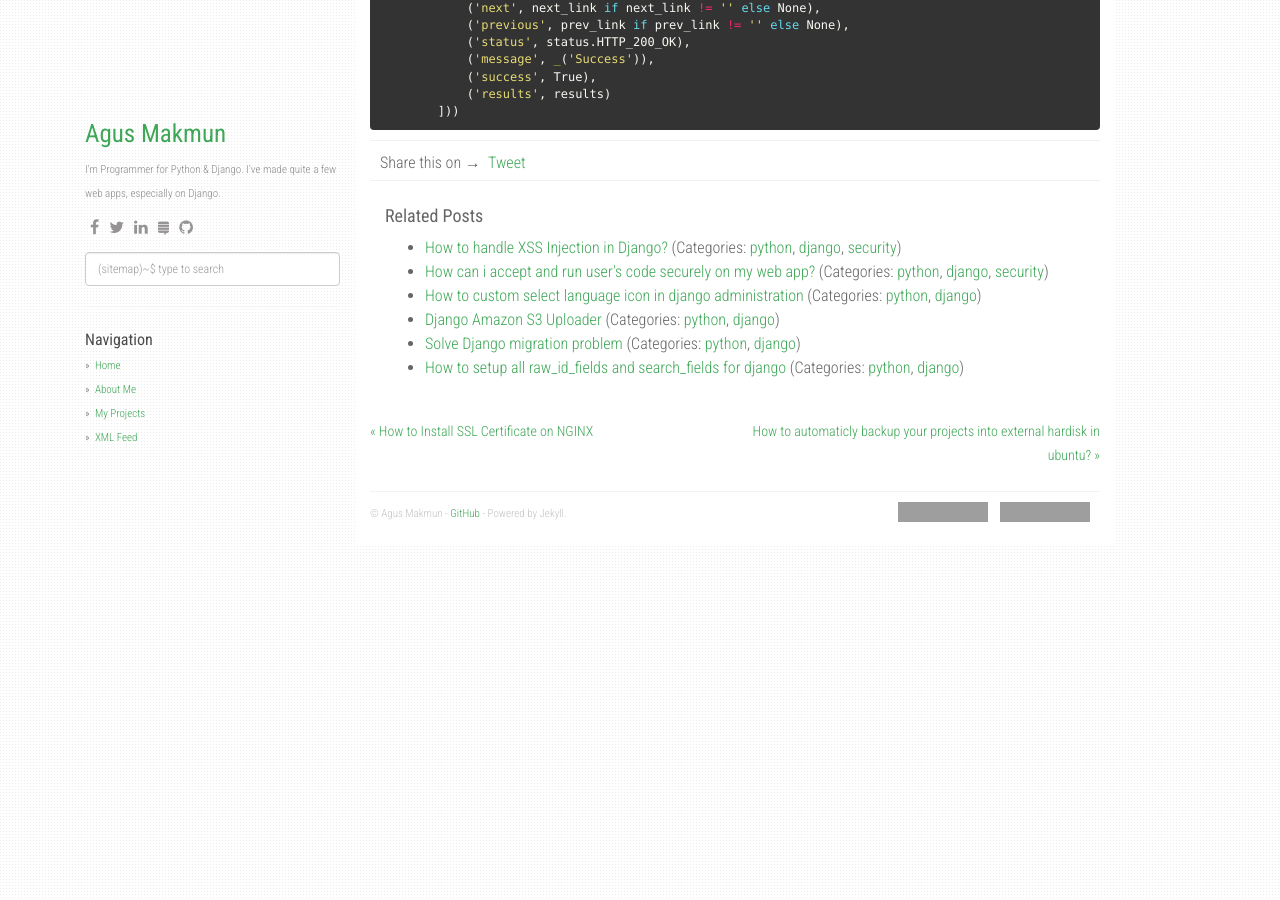
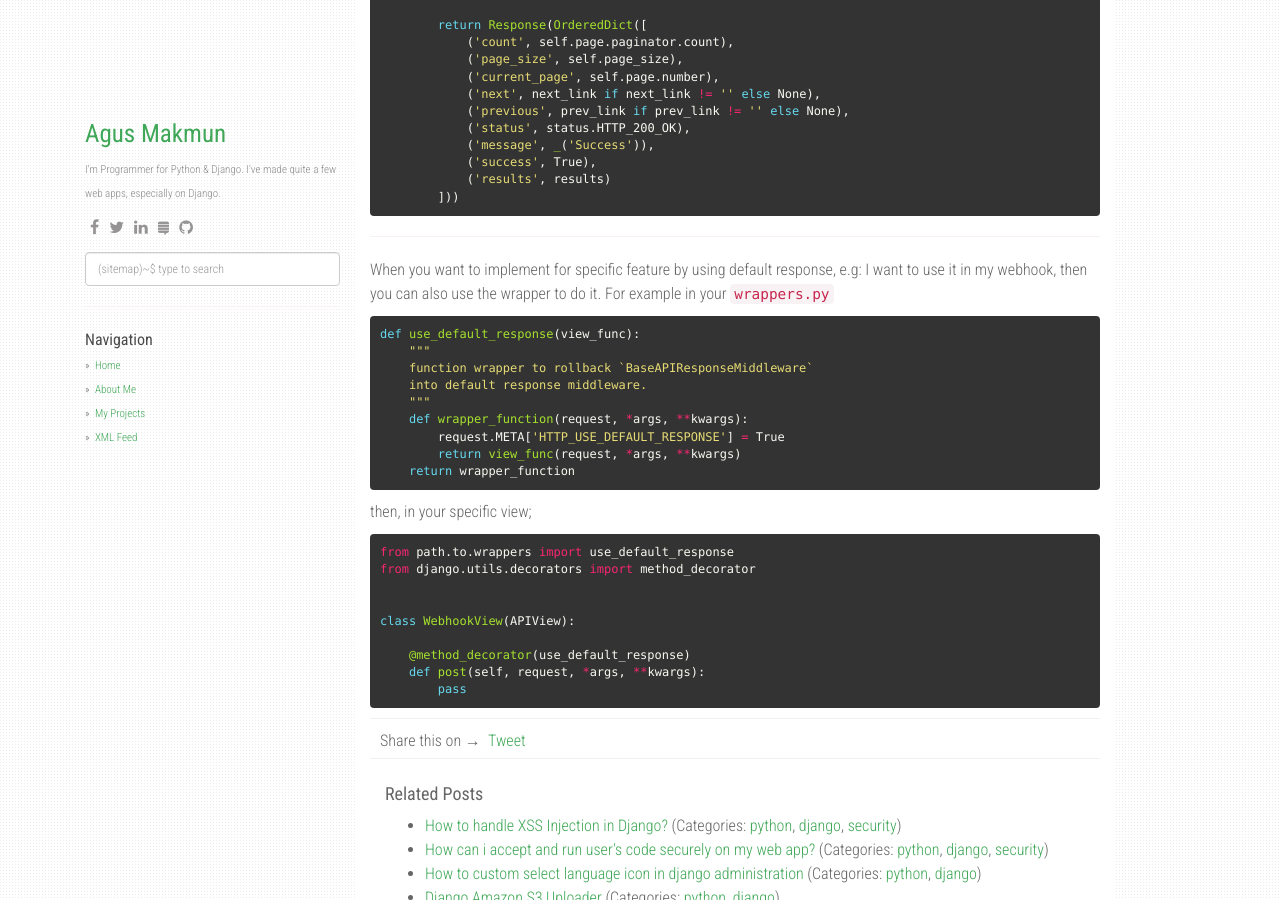
Before and after one commit to agusmakmun/agusmakmun.github.io, a Jekyll site: the page built from _posts/2020-01-07-django-standard-api-response-middleware-for-drf.md, in a window 1280 px wide and 900 px high, scrolled down 3219 px. Built offline with Jekyll 4.4.1, drawn with Linux system fonts in a browser that asks for light colours; nearby versions of some CDN libraries; comment, search, counter and statistics services are not loaded; some of the changed text lies outside the part shown; grey boxes are pictures that could not be loaded.

Commit message:
update post for django standard api response middleware

````diff
--- a/_posts/2020-01-07-django-standard-api-response-middleware-for-drf.md
+++ b/_posts/2020-01-07-django-standard-api-response-middleware-for-drf.md
@@ -130,6 +130,11 @@ class BaseAPIResponseMiddleware(MiddlewareMixin):
         return response_data
 
     def process_response(self, request, response):
+
+        # use default response if it setup.
+        if request.headers.get('Use-Default-Response'):
+            return response
+
         if hasattr(response, 'data') and isinstance(response.data, dict):
             try:
                 response_data = self.render_response(response)
@@ -200,3 +205,35 @@ class RestPagination(PageNumberPagination, LimitOffsetPagination):
             ('results', results)
         ]))
 ```
+
+----------------
+
+When you want to implement for specific feature by using default response, e.g: I want to use it in my webhook,
+then you can also use the wrapper to do it. For example in your `wrappers.py`
+
+```python
+def use_default_response(view_func):
+    """
+    function wrapper to rollback `BaseAPIResponseMiddleware`
+    into default response middleware.
+    """
+    def wrapper_function(request, *args, **kwargs):
+        request.META['HTTP_USE_DEFAULT_RESPONSE'] = True
+        return view_func(request, *args, **kwargs)
+    return wrapper_function
+```
+
+then, in your specific view;
+
+
+```python
+from path.to.wrappers import use_default_response
+from django.utils.decorators import method_decorator
+
+
+class WebhookView(APIView):
+
+    @method_decorator(use_default_response)
+    def post(self, request, *args, **kwargs):
+        pass
+```
````
